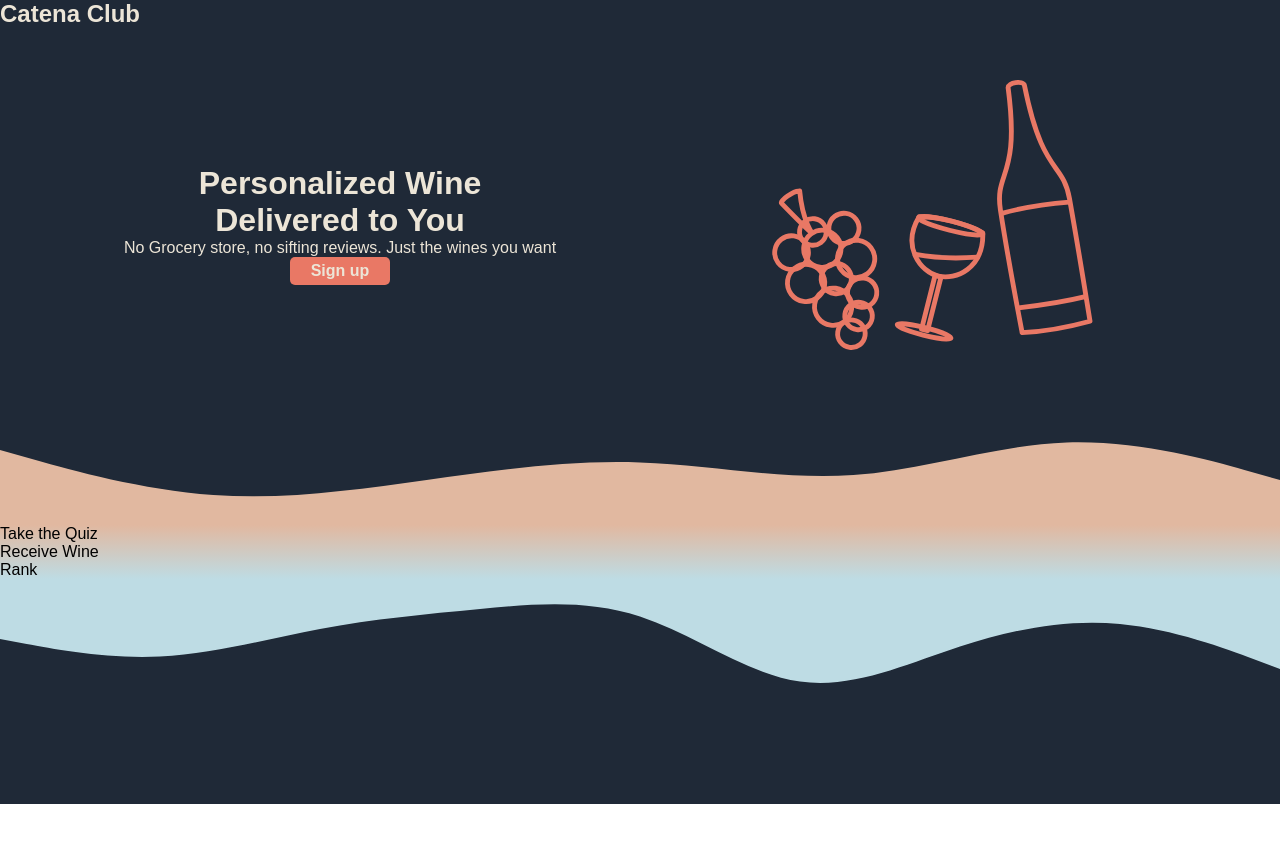
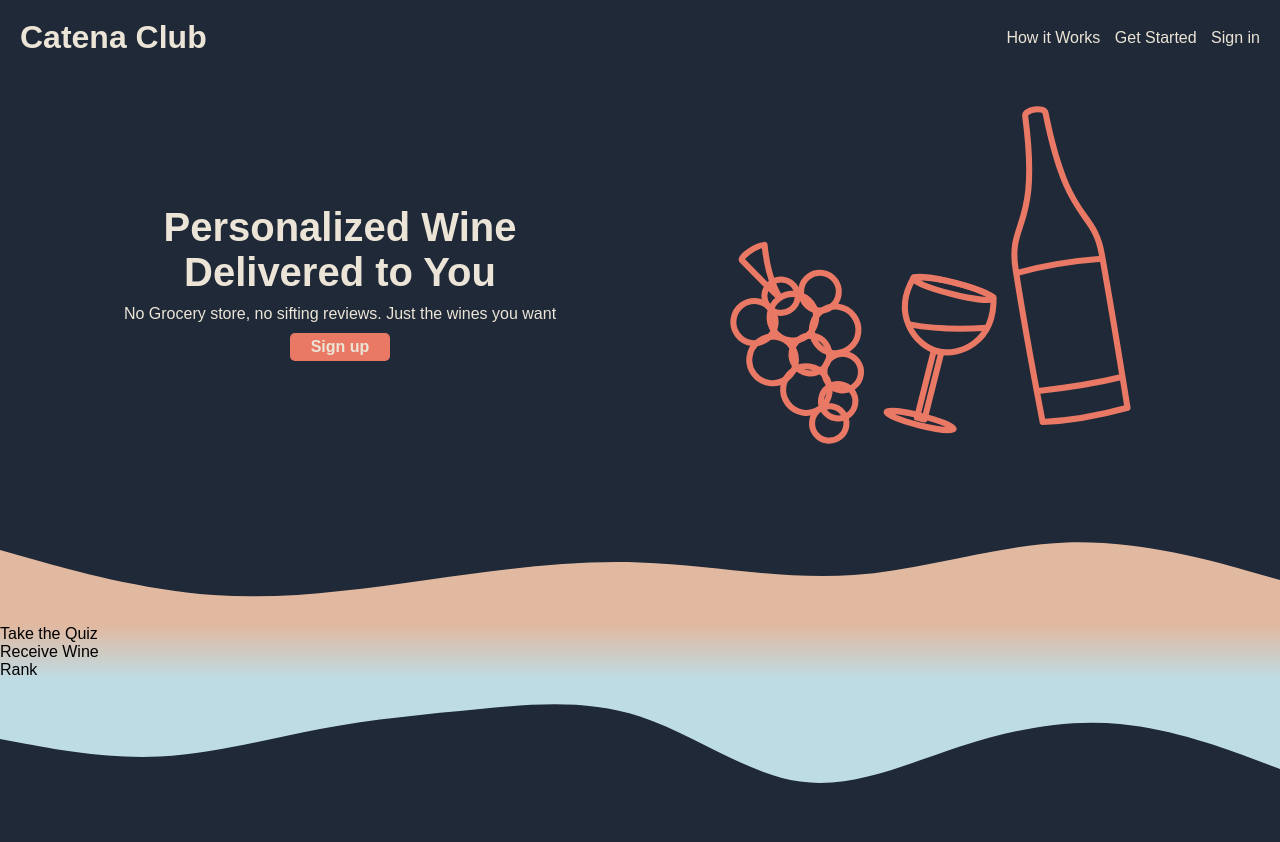
Before and after one commit to kennyputman/odin-landing-page, a plain HTML site: page index.html in a window 1280 px wide. Before the commit the page ends 804 px from the top, so only its background shows below. Drawn offline with Linux system fonts and the light colour scheme.

Commit message:
finish navbar

```diff
--- a/index.html
+++ b/index.html
@@ -13,10 +13,10 @@
 <body>
     <nav>
         <h1>Catena Club</h1>
-        <div class="header-links">
-            <a href=""></a>
-            <a href=""></a>
-            <a href=""></a>
+        <div class="nav-links">
+            <a href="">How it Works</a>
+            <a href="">Get Started</a>
+            <a href="">Sign in</a>
         </div>
     </nav>
     <div class="top">
--- a/style.css
+++ b/style.css
@@ -25,8 +25,31 @@ nav {
   background: var(--bg-dark);
   color: var(--txt-light);
   height: 75px;
+  display: flex;
+  justify-content: space-between;
+  align-items: center;
 }
 
+nav h1 {
+  margin-left: 20px;
+  font-size: 2em;
+}
+
+@media (max-width: 600px) {
+  nav .nav-links {
+    display: none;
+  }
+}
+
+nav .nav-links {
+  padding-right: 10px;
+}
+
+nav .nav-links a {
+  margin-right: 10px;
+  text-decoration: none;
+  color: var(--txt-light);
+}
 /* Header */
 
 .top {
@@ -41,7 +64,8 @@ nav {
   display: flex;
   flex-direction: column;
   overflow: hidden;
-  height: 300px;
+  padding-top: 25px;
+  height: 400px;
   max-width: 1200px;
 }
 
@@ -50,14 +74,23 @@ nav {
   display: flex;
   flex-direction: column;
   justify-content: center;
-  align-items: stretch;
+  align-items: center;
   color: var(--txt-light);
   text-align: center;
 }
 
+.left-content h1 {
+  margin-bottom: 10px;
+  font-size: 2em;
+}
+
+.left-content p {
+  margin-bottom: 10px;
+  padding: 0 15px;
+}
 .left-content button {
   border: none;
-  margin: 0 auto;
+  margin-bottom: 10px;
   padding: 5px 10px;
   border-radius: 5px;
   width: 100px;
@@ -97,6 +130,10 @@ nav {
   .hero-container .images {
     flex: 1;
   }
+
+  .left-content h1 {
+    font-size: 2.5em;
+  }
 }
 
 /* Conent */
```
